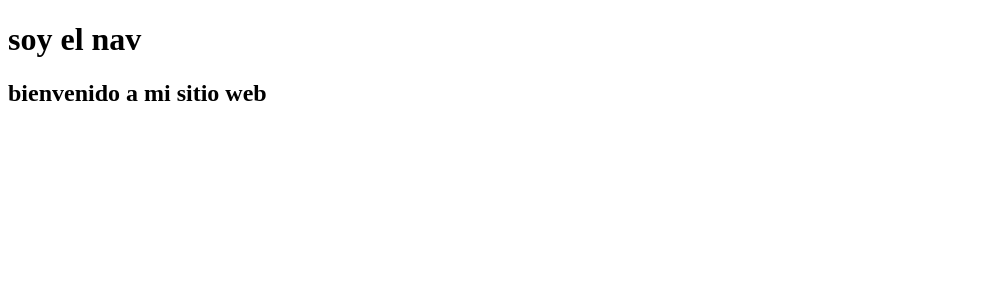
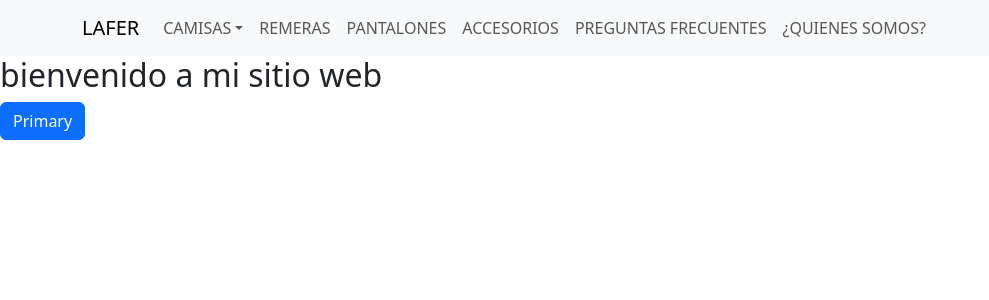
Before and after one commit to martincuezzo/e-commerce-DiazCuezzo, a React (Vite) app: page / in a window 1280 px wide. Shown: the top 300 px of the page, without its empty margins (0-989 px from the left). Built offline with nearby package versions, Linux system fonts and the light colour scheme.

Commit message:
navbar completo

```diff
--- a/package.json
+++ b/package.json
@@ -10,7 +10,9 @@
     "preview": "vite preview"
   },
   "dependencies": {
+    "bootstrap": "^5.3.3",
     "react": "^18.3.1",
+    "react-bootstrap": "^2.10.5",
     "react-dom": "^18.3.1"
   },
   "devDependencies": {
--- a/src/App.jsx
+++ b/src/App.jsx
@@ -1,4 +1,5 @@
 import './App.css'
+import 'bootstrap/dist/css/bootstrap.min.css';
 import Navbarcomponent from './components/Navbarcomponent'
 import ItemListContainer from './components/ItemListContainer'
 function App() {
--- a/src/components/ItemListContainer.jsx
+++ b/src/components/ItemListContainer.jsx
@@ -1,9 +1,14 @@
+import { Button } from "react-bootstrap"
 
 const ItemListContainer = (props) =>{
     const {greeting} = props
 return(
-    //debo darle estilo a esto
+    <div>
+    {/* debo darle estilo a esto */}
     <h2>{greeting}</h2>
+    <Button variant="primary">Primary</Button>
+    </div>
+
 )
 
 }
--- a/src/components/Navbarcomponent.jsx
+++ b/src/components/Navbarcomponent.jsx
@@ -1,12 +1,31 @@
 
-const Navbarcomponent = () =>{
-    return(
-        <div>
-            <h1>soy el nav</h1>
-        </div>
-    )
+import Container from 'react-bootstrap/Container';
+import Nav from 'react-bootstrap/Nav';
+import Navbar from 'react-bootstrap/Navbar';
+import NavDropdown from 'react-bootstrap/NavDropdown';
 
-
+function Navbarcomponent() {
+  return (
+    <Navbar expand="lg" className="bg-body-tertiary">
+      <Container>
+        <Navbar.Brand href="#home">LAFER</Navbar.Brand>
+        <Navbar.Toggle aria-controls="basic-navbar-nav" />
+        <Navbar.Collapse id="basic-navbar-nav">
+          <Nav className="me-auto">
+          <NavDropdown title="CAMISAS" id="basic-nav-dropdown">
+              <NavDropdown.Item href="#action/3.1">Manga larga</NavDropdown.Item>
+              <NavDropdown.Item href="#action/3.2">Manga corta</NavDropdown.Item>
+            </NavDropdown>
+            <Nav.Link href="#home">REMERAS</Nav.Link>
+            <Nav.Link href="#link">PANTALONES</Nav.Link>
+            <Nav.Link href="#home">ACCESORIOS</Nav.Link>
+            <Nav.Link href="#link">PREGUNTAS FRECUENTES</Nav.Link>
+            <Nav.Link href="#link">¿QUIENES SOMOS?</Nav.Link>
+          </Nav>
+        </Navbar.Collapse>
+      </Container>
+    </Navbar>
+  );
 }
 
-export default Navbarcomponent
+export default Navbarcomponent;
```
Also changed, not shown: 1 other file (tests, documents, lock files or other folders).
